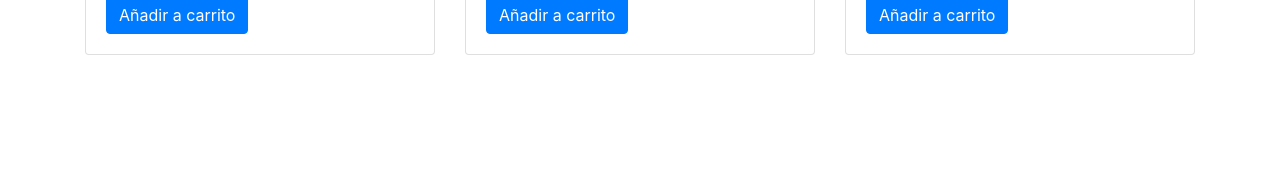
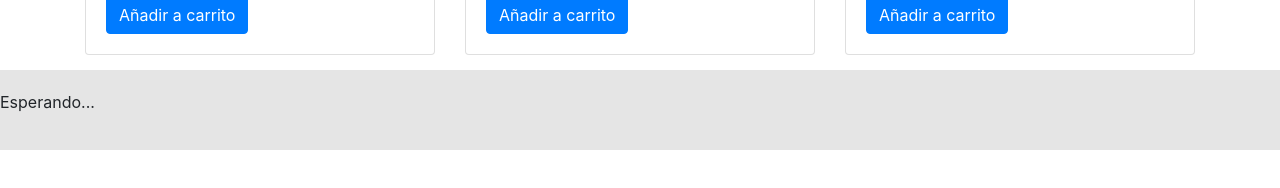
Before and after one commit to Manuel0704/ReactProject, a React (Create React App) app: page /item/1 in a window 1280 px wide. Shown: the part 572-760 px from the top of the page. Built offline with nearby package versions, Linux system fonts and the light colour scheme; no server answers.

Commit message:
Creacion de componentes ItemDetailContainer e ItemDetail

```diff
--- a/src/App.js
+++ b/src/App.js
@@ -1,5 +1,7 @@
 import NavBar from './components/NavBar/NavBar'
 import ItemListContainer from './components/ItemListContainer/ItemListContainer'
+import ItemDetailContainer from './components/ItemDetailContainer/ItemDetailContainer';
+
 function App()
 {
   return (
@@ -7,6 +9,7 @@ function App()
       <NavBar/>
       <main>
         <ItemListContainer greeting="Lista de Productos"/>
+        <ItemDetailContainer/>
       </main>
     </>);
 }
--- /dev/null
+++ b/src/components/ItemDetail/ItemDetail.js
@@ -0,0 +1,17 @@
+import "./estilos/ItemDetail.css"
+
+const ItemDetail = (props) =>
+{
+    return <div className="Detail">
+        <div className="Detail__visual">
+            <img className="Detail__image" src={props.obj.image} alt="imagen producto" />
+        </div>
+        <div className="Detail__data">
+            <p>{props.obj.title}</p>
+            <p>{props.obj.description}</p>
+            <p>{props.obj.price}</p>
+        </div>
+    </div>
+}
+
+export default ItemDetail
--- /dev/null
+++ b/src/components/ItemDetail/estilos/ItemDetail.css
@@ -0,0 +1,13 @@
+.Detail {
+  width: 90%;
+  margin: auto;
+  display: -webkit-box;
+  display: -ms-flexbox;
+  display: flex;
+}
+
+.Detail .Detail__image {
+  width: 300px;
+  padding: 0px 20px;
+}
+/*# sourceMappingURL=ItemDetail.css.map */
--- /dev/null
+++ b/src/components/ItemDetail/estilos/ItemDetail.scss
@@ -0,0 +1,11 @@
+.Detail
+{
+    width: 90%;
+    margin: auto;
+    display: flex;
+    .Detail__image
+    {
+        width: 300px;
+        padding: 0px 20px;
+    }
+}
--- /dev/null
+++ b/src/components/ItemDetailContainer/ItemDetailContainer.js
@@ -0,0 +1,46 @@
+import ItemDetail from '../ItemDetail/ItemDetail'
+import {useEffect, useState} from 'react'
+import "./estilos/ItemDetailContainer.css"
+
+
+const getItem = () =>
+{
+    return new Promise((res, rej) =>
+    {
+        setTimeout(() =>
+        {
+            if (fetch('https://my-json-server.typicode.com/Manuel0704/MyFakeJSONS/items/1') !== undefined)
+            {
+                res(fetch('https://my-json-server.typicode.com/Manuel0704/MyFakeJSONS/items/1'));
+            }
+            else
+            {
+                rej();
+            }
+        }, 2000)
+    })
+}
+
+const ItemDetailContainer = () =>
+{
+    const [item, setItem] = useState(null);
+
+    useEffect(() =>
+    {
+        getItem()
+        .then((res) => {return res.json()})
+        .then((json) => setItem(json))
+    })
+
+    if (item == null)
+    {
+        return <div className="ItemDetailContainer">
+            <p>Esperando...</p>
+        </div>
+    }
+    else return <div className="ItemDetailContainer">
+        <ItemDetail obj={item}/>
+    </div>
+}
+
+export default ItemDetailContainer;
--- /dev/null
+++ b/src/components/ItemDetailContainer/estilos/ItemDetailContainer.css
@@ -0,0 +1,6 @@
+.ItemDetailContainer {
+  margin: 15px 0px;
+  padding: 20px 0px;
+  background-color: rgba(0, 0, 0, 0.1);
+}
+/*# sourceMappingURL=ItemDetailContainer.css.map */
--- /dev/null
+++ b/src/components/ItemDetailContainer/estilos/ItemDetailContainer.scss
@@ -0,0 +1,6 @@
+.ItemDetailContainer
+{
+    margin: 15px 0px;
+    padding: 20px 0px;
+    background-color: rgba(0, 0, 0, 0.1);
+}
--- a/src/components/ItemListContainer/ItemListContainer.js
+++ b/src/components/ItemListContainer/ItemListContainer.js
@@ -25,12 +25,10 @@ const ItemListContainer = (props) =>
         prom
             .then(()=>
             {
-                console.log("EXITO AL TRAER DATOS");
                 setListArr(preArrList);
             })
             .catch(()=>
             {
-                console.log("FALLO AL TRAER DATOS");
                 setListArr([]);
             })
     })
```
Also changed, not shown: 2 other files (tests, documents, lock files or other folders).
